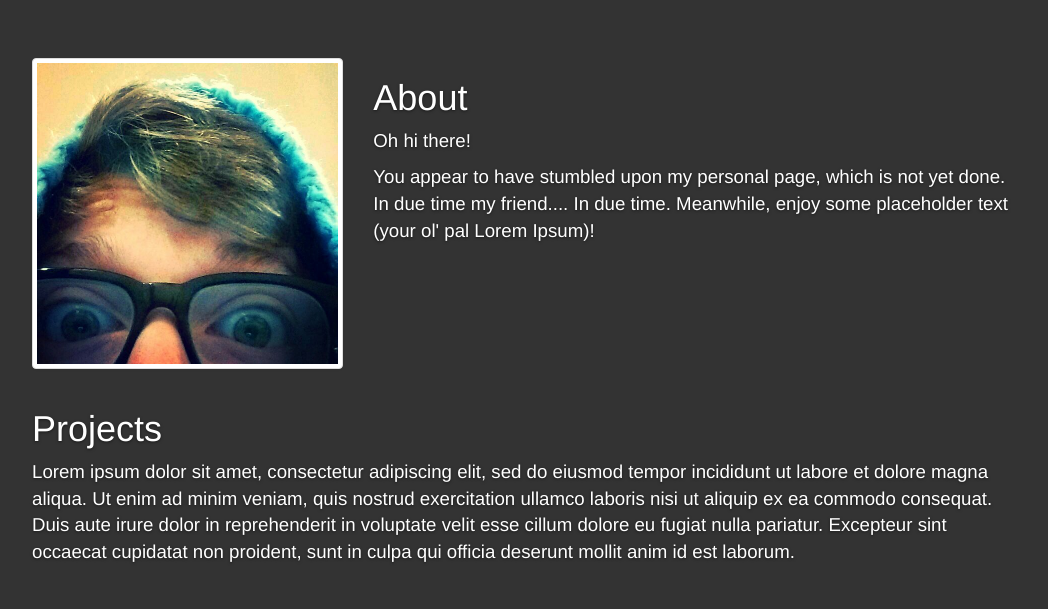
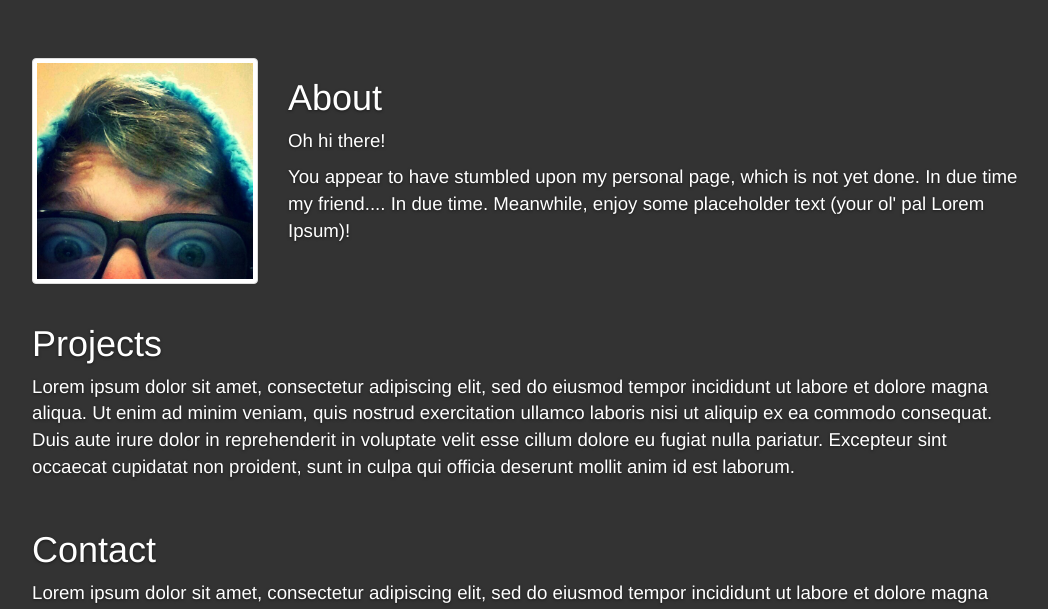
Before and after one commit to awdavies/personal_site, a Flask app: page / in a window 1280 px wide. Shown: the part 60-669 px from the top of the page, without its empty margins (111-1159 px from the left). Run offline with Flask 2, Linux system fonts and the light colour scheme; some libraries are stand-ins or nearby versions.

Commit message:
Switched out some tabs.  Resized the picture of ma face.

```diff
--- a/templates/index.html
+++ b/templates/index.html
@@ -50,10 +50,10 @@
 <!-- Main stuff -->
 <div class="container" style="width: 80%">
   <div id="about" class="row row-full">
-    <div class="col-md-4">
+    <div class="col-md-3">
       <img src="static/mahface.jpeg" title="Help!  I'm trapped in here!" class="img-thumbnail"></img>
     </div>
-    <div class="col-md-8">
+    <div class="col-md-9">
       <h1>About</h1>
       <p>
         Oh hi there!
@@ -78,7 +78,7 @@
   </div>
   <div id="legalese" class="row">
     <div class="col-mod-10">
-      <p class="text-center name"><small>© Andrew Davies 2014</small></p>
+      <p class="text-center name"><small>&copy; Andrew Davies 2014</small></p>
       <p class="text-center">
         <small>
           This crap runs on
```
Lines whose indentation alone changed are shown as unchanged.
